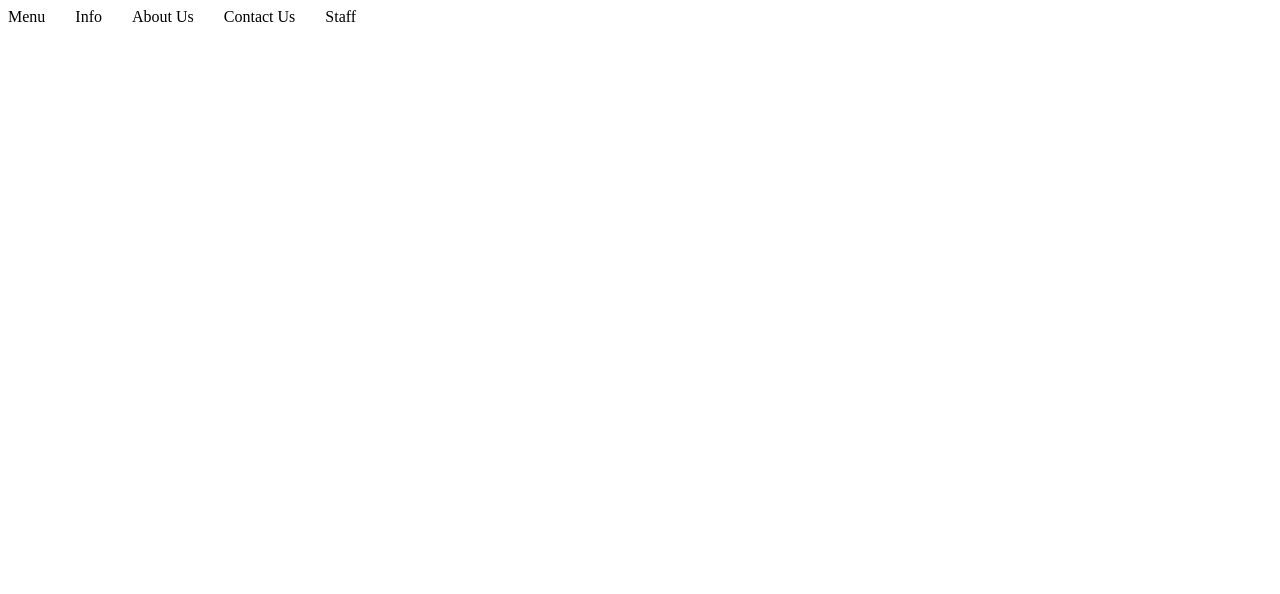
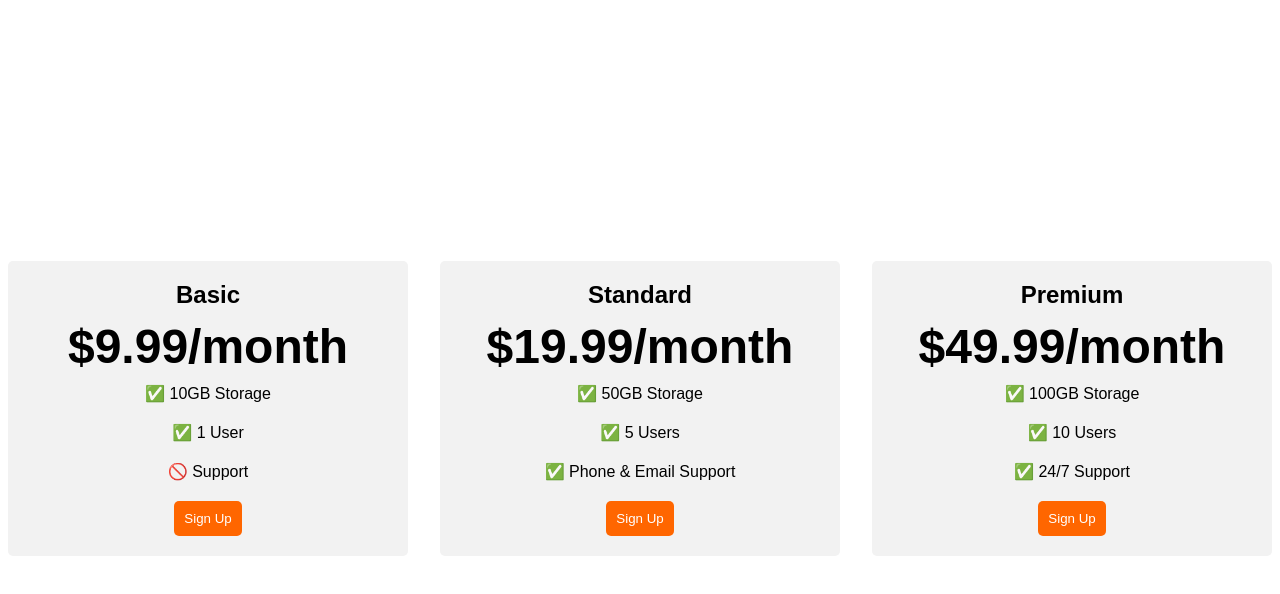
Before and after one commit to sp33chl3ss/test_repo, a plain HTML site: page index.html in a window 1280 px wide. Drawn offline with Linux system fonts and the light colour scheme; a web font is replaced by a local one.

Commit message:
Add files via upload

```diff
--- a/index.html
+++ b/index.html
@@ -1,20 +1,106 @@
 <!DOCTYPE html>
-<html lang="en">
-    <head>
-        <meta charset="UTF-8">
-        <meta http-equiv="X-UA-Compatible" content="IE=edge">
-        <meta name="viewport" content="width=device-width, initial-scale=1.0">
-        <link rel="stylesheet" href="style.css">
-        <script src="main.js"></script>
-        <title>Document</title>
-    </head>
-    <body>
-    <div class="flex-container">
-        <div class="step-one nav">Menu</div>
-        <div class="nav">Info</div>
-        <div class="step-two nav">About Us</div>
-        <div class="nav">Contact Us</div>
-        <div class="step-three nav">Staff</div>
+<html>
+  <head>
+    <title>Flexbox Pricing Table</title>
+    <link rel="preconnect" href="https://fonts.googleapis.com" />
+    <link rel="preconnect" href="https://fonts.gstatic.com" crossorigin />
+    <link
+      href="https://fonts.googleapis.com/css2?family=Sono:wght@400;700&display=swap"
+      rel="stylesheet"
+    />
+    <style>
+      body {
+      font-family: 'Sono', sans-serif;
+    }
+
+    .pricing-container {
+      display: flex;
+      justify-content: center;
+      align-items: center;
+      height: 100vh;
+      gap: 2rem;
+    }
+
+    .pricing-plan {
+      flex: 1;
+      max-width: 400px;
+      padding: 20px;
+      background-color: #f2f2f2;
+      border-radius: 5px;
+      text-align: center;
+    }
+
+    .plan-title {
+      font-size: 24px;
+      font-weight: bold;
+      margin-bottom: 10px;
+    }
+
+    .plan-price {
+      font-size: 48px;
+      font-weight: bold;
+      margin-bottom: 10px;
+    }
+
+    .plan-features {
+      list-style: none;
+      padding: 0;
+      margin: 0;
+    }
+
+    .plan-features li {
+      margin-bottom: 20px;
+    }
+
+    .plan-button {
+      padding: 10px;
+      background-color: #ff6600;
+      color: #fff;
+      border-radius: 5px;
+      border: none;
+    }
+
+    @media (max-width: 1250px) {
+      .pricing-container {
+        flex-direction: column;
+        height: 100%;
+      }
+    }
+    </style>
+  </head>
+
+  <body>
+    <div class="pricing-container">
+      <div class="pricing-plan">
+        <div class="plan-title">Basic</div>
+        <div class="plan-price">$9.99/month</div>
+        <ul class="plan-features">
+          <li>✅ 10GB Storage</li>
+          <li>✅ 1 User</li>
+          <li>🚫 Support</li>
+        </ul>
+        <button class="plan-button">Sign Up</button>
+      </div>
+      <div class="pricing-plan">
+        <div class="plan-title">Standard</div>
+        <div class="plan-price">$19.99/month</div>
+        <ul class="plan-features">
+          <li>✅ 50GB Storage</li>
+          <li>✅ 5 Users</li>
+          <li>✅ Phone &amp; Email Support</li>
+        </ul>
+        <button class="plan-button">Sign Up</button>
+      </div>
+      <div class="pricing-plan">
+        <div class="plan-title">Premium</div>
+        <div class="plan-price">$49.99/month</div>
+        <ul class="plan-features">
+          <li>✅ 100GB Storage</li>
+          <li>✅ 10 Users</li>
+          <li>✅ 24/7 Support</li>
+        </ul>
+        <button class="plan-button">Sign Up</button>
+      </div>
     </div>
-    </body>
+  </body>
 </html>
```
